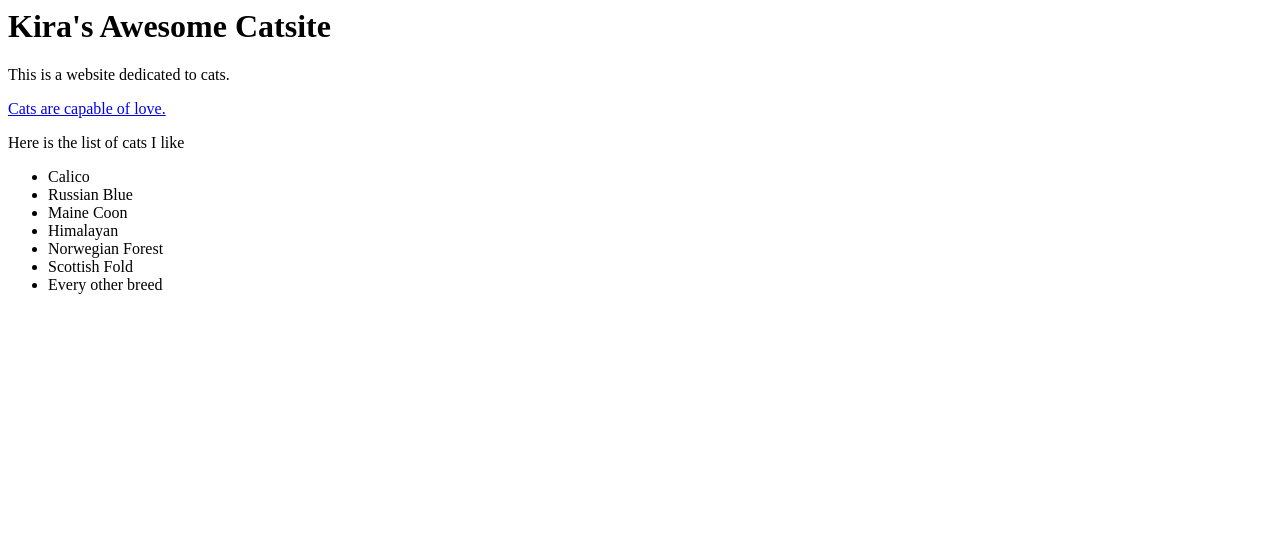
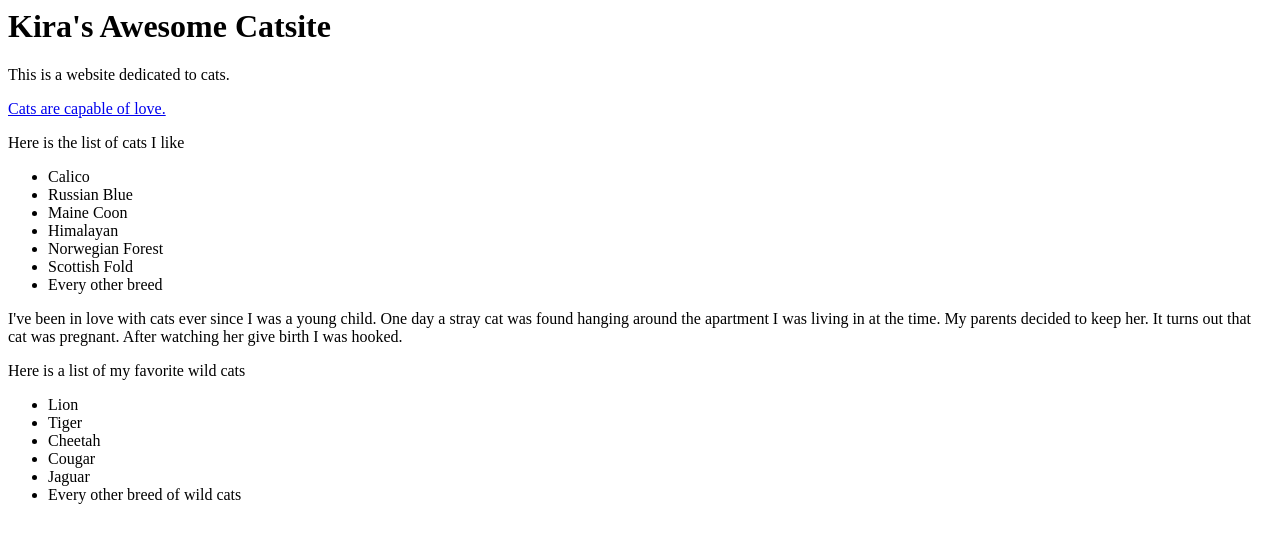
Before and after one commit to kira-rianna/kira-rianna.github.io, a plain HTML site: page index.html in a window 1280 px wide. Drawn offline with Linux system fonts and the light colour scheme.

Commit message:
Adding bio and list of wild cats

```diff
--- a/index.html
+++ b/index.html
@@ -14,3 +14,17 @@
    <li>Scottish Fold</li>
    <li>Every other breed</li>
 </ul>
+
+<p>I've been in love with cats ever since I was a young child. One day a stray cat was found hanging around the
+apartment I was living in at the time. My parents decided to keep her. It turns out that cat was pregnant. After
+watching her give birth I was hooked.</p>
+
+<p>Here is a list of my favorite wild cats</p>
+<ul>
+   <li>Lion</li>
+   <li>Tiger</li>
+   <li>Cheetah</li>
+   <li>Cougar</li>
+   <li>Jaguar</li>
+   <li>Every other breed of wild cats</li>
+</ul>
```
